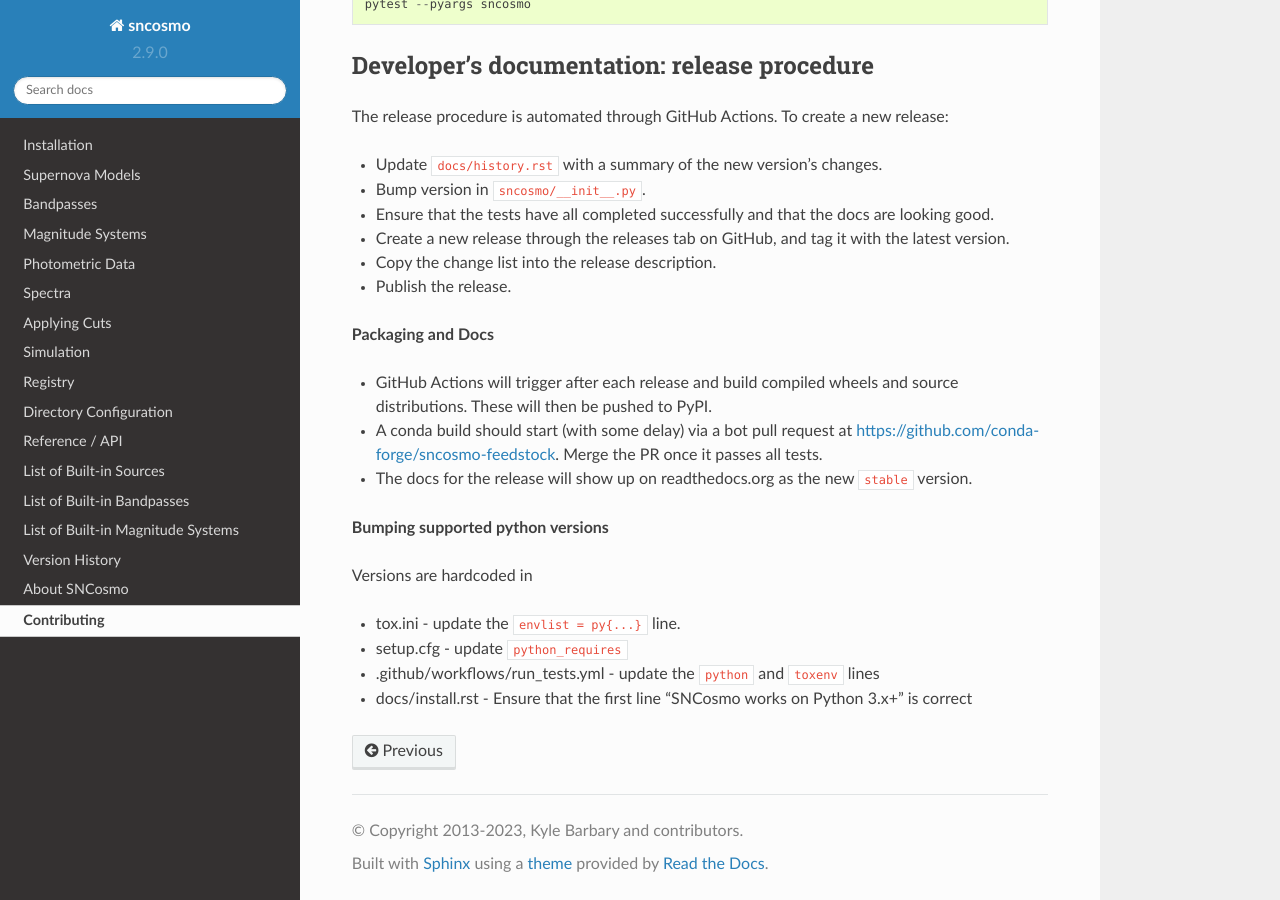
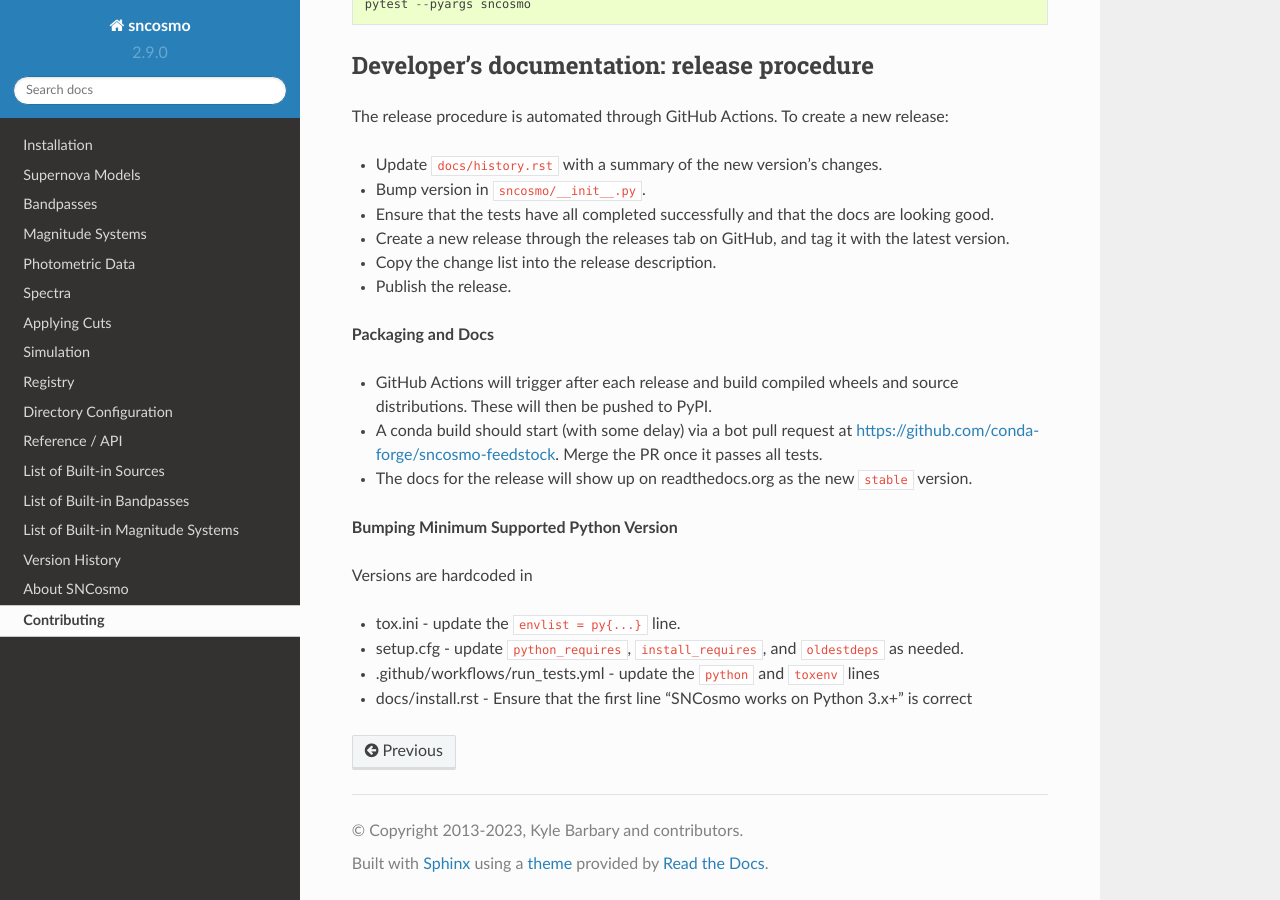
Before and after one commit to sncosmo/sncosmo, a Sphinx documentation site: the page built from docs/contributing.rst, in a window 1280 px wide and 900 px high, scrolled down 4593 px. Built offline with Sphinx 7.4.7 and the Read the Docs theme 2.0.0, drawn with Linux system fonts in a browser that asks for light colours; pages that are not in the unit, such as notebooks, are missing from menus.

Commit message:
Fix: improve docs on incrementing python version

```diff
--- a/docs/contributing.rst
+++ b/docs/contributing.rst
@@ -251,12 +251,12 @@ release:
 - The docs for the release will show up on readthedocs.org as the new
   ``stable`` version.
 
-**Bumping supported python versions**
+**Bumping Minimum Supported Python Version**
 
 Versions are hardcoded in
 
 - tox.ini - update the ``envlist = py{...}`` line.
-- setup.cfg - update ``python_requires``
+- setup.cfg - update ``python_requires``, ``install_requires``, and ``oldestdeps`` as needed.
 - .github/workflows/run_tests.yml - update the ``python`` and
   ``toxenv`` lines
 - docs/install.rst - Ensure that the first line "SNCosmo works on
```
